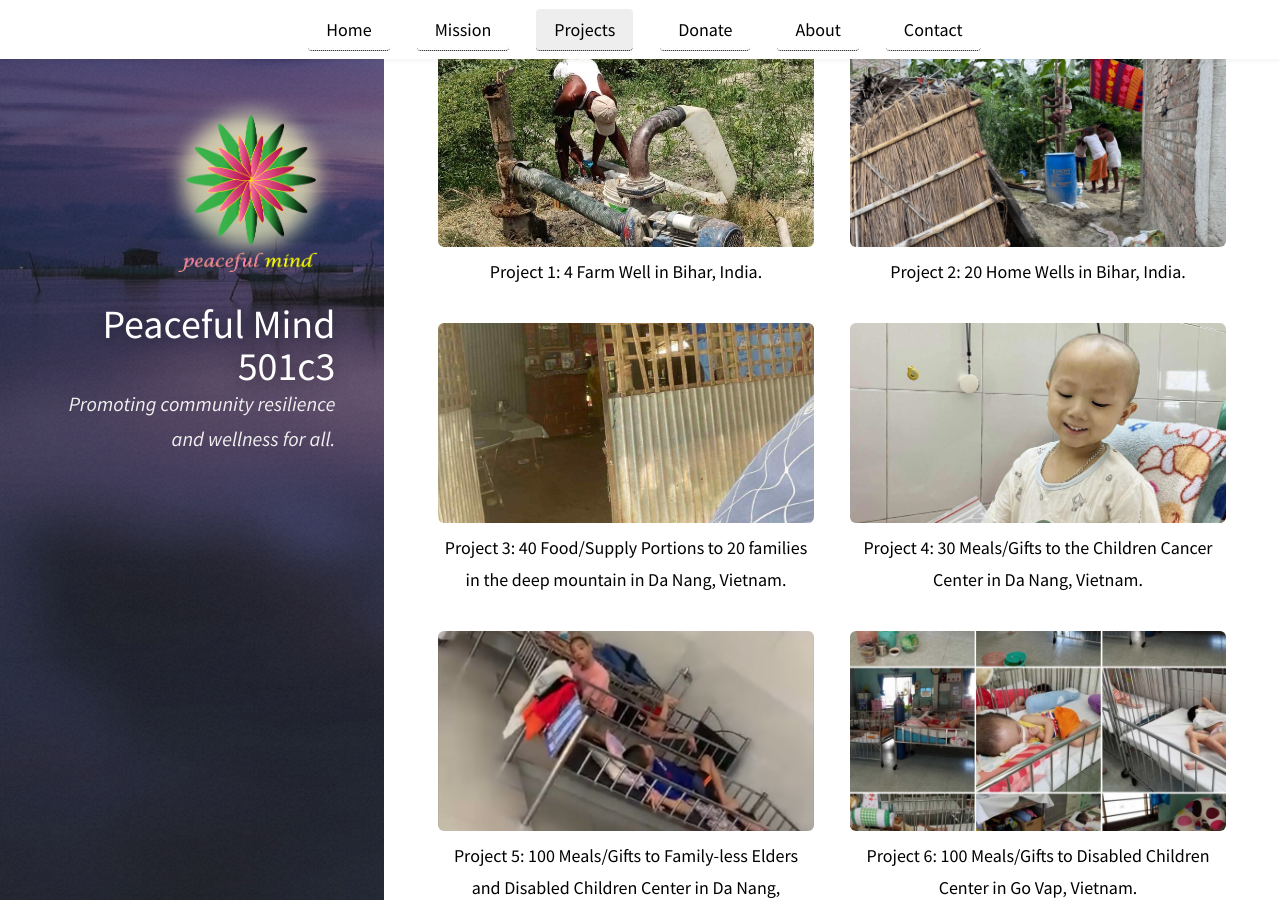
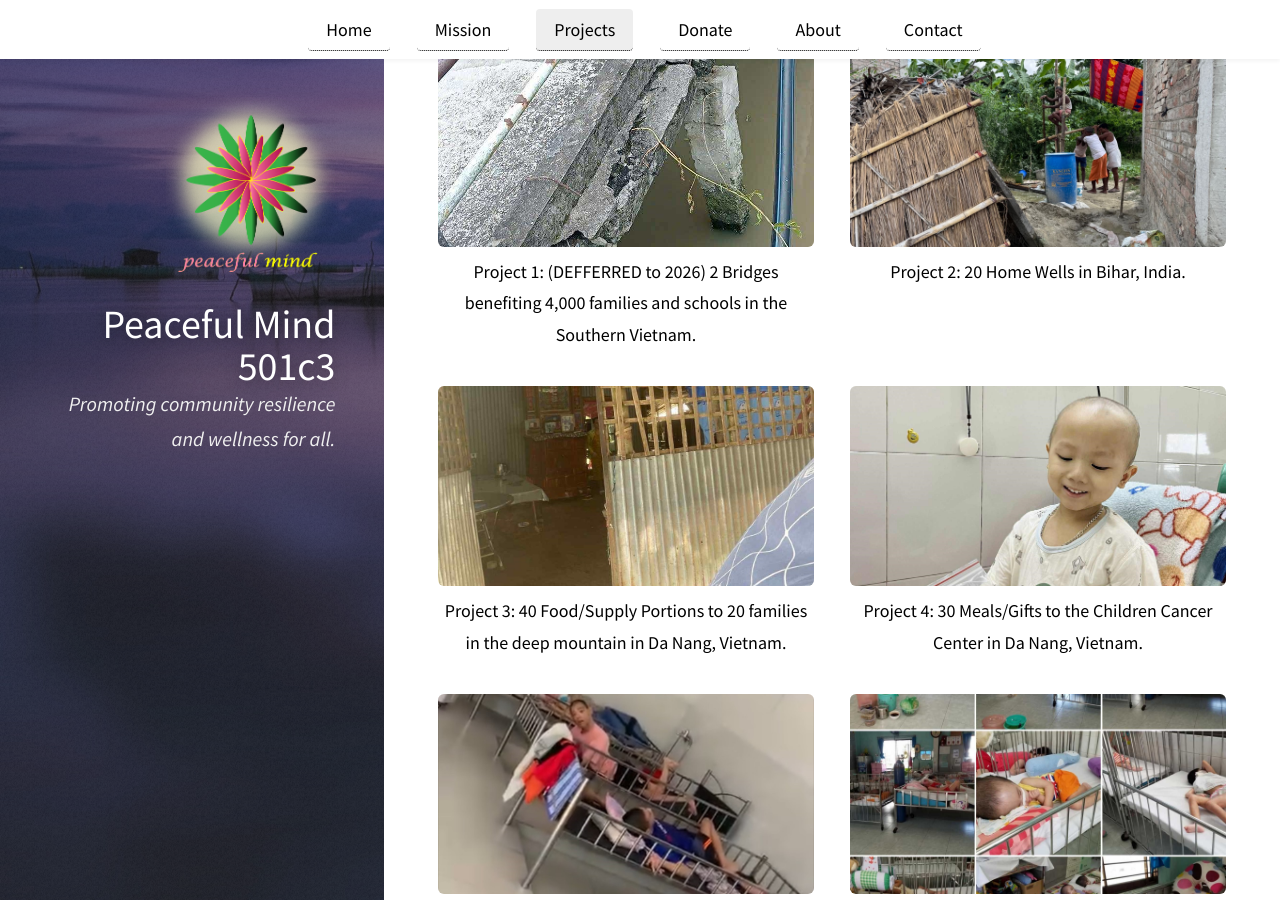
Before and after one commit to peacefulcenter/peacefulcenter.github.io, a Jekyll site: the page built from pages/projects.md, in a window 1280 px wide and 900 px high, scrolled down 685 px. Built offline with Jekyll 4.4.1, drawn with Linux system fonts in a browser that asks for light colours.

Commit message:
update images

```diff
--- a/pages/projects.md
+++ b/pages/projects.md
@@ -20,15 +20,15 @@ US: 4 Food Serving Events at the Homeless Shelters
     <progress value="16850" max="16850" style="width:100%; height:30px;"></progress>
 
     <div class="project-grid">
-        <!--figure>
+        <figure>
             <img src="{{ '/assets/images/project-images/bridges.jpeg' }}" alt="Bridges in Southern rural area">
             <figcaption><strong>Project 1:</strong> (DEFFERRED to 2026) 2 Bridges benefiting 4,000 families and schools in the Southern Vietnam.</figcaption>
-        </figure-->
+        </figure>
 
-        <figure>
+        <!--figure>
             <img src="{{ '/assets/images/project-images/IndiaFarmWell.jpg' }}" alt="Farm Well in Bihar India">
             <figcaption><strong>Project 1:</strong> 4 Farm Well in Bihar, India.</figcaption>
-        </figure>
+        </figure-->
 
         <figure>
             <img src="{{ '/assets/images/project-images/IndiaHomeWell.jpg' }}" alt="Home Wells in Bihar India">
```
